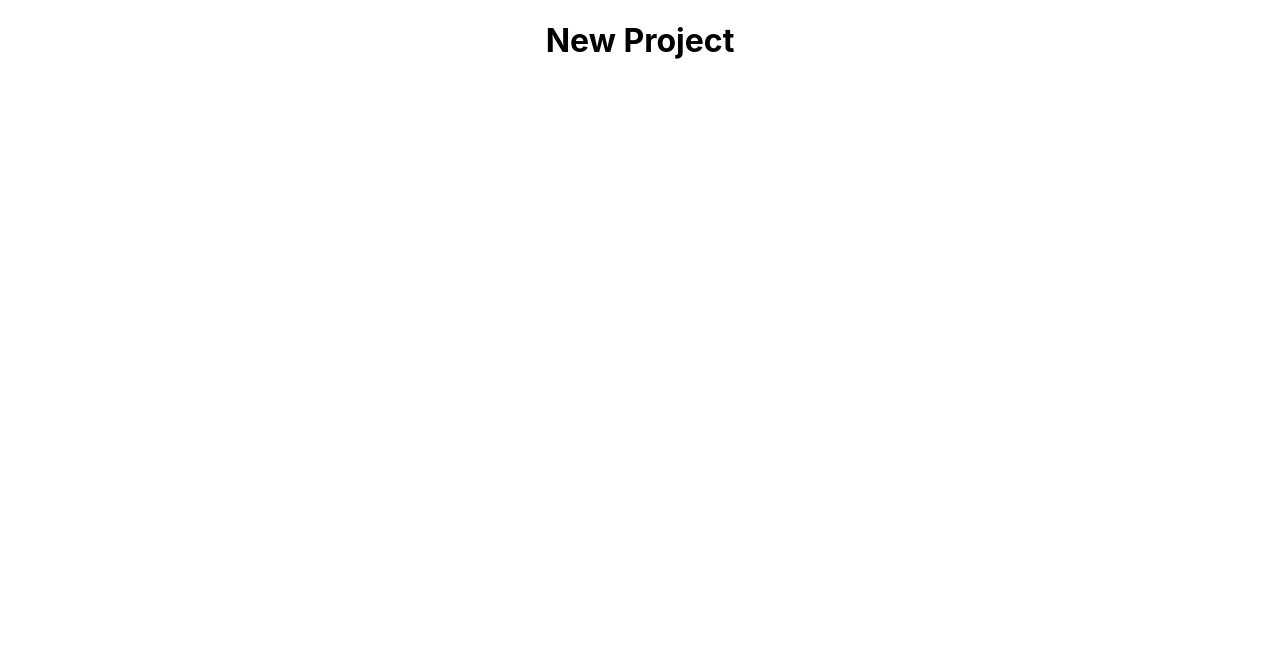
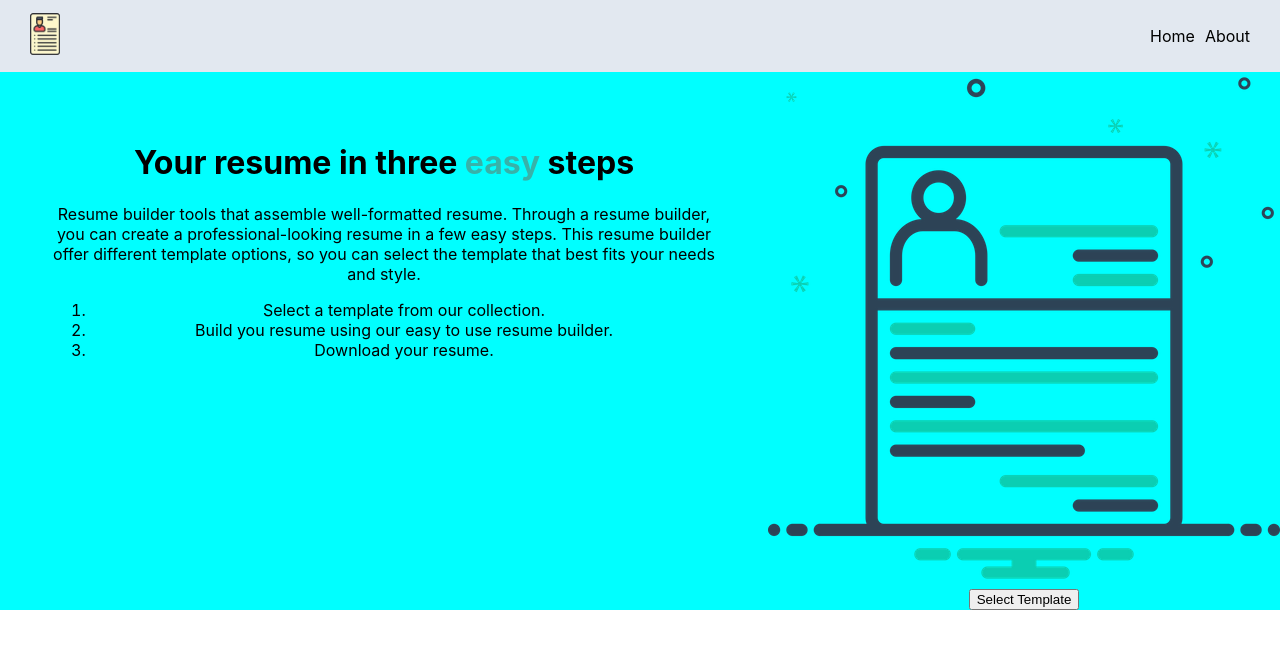
Before and after one commit to Monu5808/Resume-Builder, a React (Create React App) app: page / in a window 1280 px wide. Shown: the top 648 px of the page. Built offline with nearby package versions, Linux system fonts and the light colour scheme.

Commit message:
Added Navbar component

```diff
--- a/src/App.js
+++ b/src/App.js
@@ -1,10 +1,20 @@
-
 import './App.css';
+import Navbar from './Navbar/Navbar';
+import Home from './Pages/Home';
 
 function App() {
   return (
+
+
+
     <div className="App">
-     <h1> New Project </h1>
+
+        < Navbar />
+        <Home />
+
+
+
+
     </div>
   );
 }
--- /dev/null
+++ b/src/Navbar/Navbar.css
@@ -0,0 +1,22 @@
+.left-col img{
+    width: 30px;
+}
+
+.nav-main{
+    background-color: #e2e8f0;
+    display: flex;
+    justify-content: space-between;
+    align-items: center;
+    padding: 10px 30px;
+}
+
+.right-col ul{
+    display: flex;
+    gap: 10px;
+}
+
+.right-col li {
+
+    list-style: none;
+
+}
--- /dev/null
+++ b/src/Navbar/Navbar.js
@@ -0,0 +1,22 @@
+import React from 'react'
+import logo from '../Assets/download.jpg';
+
+import './Navbar.css';
+
+const Navbar = () => {
+  return (
+    <div className='nav-main'>
+      <div className="left-col">
+        <img src={logo}/>
+      </div>
+      <div className="right-col">
+        <ul>
+          <li>Home</li>
+          <li>About</li>
+        </ul>
+      </div>
+    </div>
+  )
+}
+
+export default Navbar;
--- /dev/null
+++ b/src/Pages/Home.css
@@ -0,0 +1,13 @@
+.home-main{
+    background-color: aqua;
+    display: flex;
+    justify-content: space-between;
+}
+
+.home-left{
+    padding: 50px;
+}
+
+.home-right button{
+    text-align: center;
+}
--- /dev/null
+++ b/src/Pages/Home.js
@@ -0,0 +1,29 @@
+import React from 'react'
+import './Home.css'
+
+import mainImage from '../Assets/home-img.png'
+
+const Home = () => {
+  return (
+    <div className='home-main'>
+      <div className='home-left'>
+          <h1>Your resume in three <span style={{color:"#38b2a9"}}>easy</span>  steps</h1>
+          <p>Resume builder tools that assemble well-formatted resume. Through a resume builder, you can create a professional-looking resume in a few easy steps. This resume builder offer different template options, so you can select the template that best fits your needs and style.</p>
+
+          <ol>
+            <li>Select a template from our collection.</li>
+            <li>Build you resume using our easy to use resume builder.</li>
+            <li>Download your resume.</li>
+          </ol>
+      </div>
+
+      <div className='home-right'>
+        <img src={mainImage} />
+        <button>Select Template</button>
+      </div>
+
+    </div>
+  )
+}
+
+export default Home;
```
Also changed, not shown: src/Assets/download.jpg (added), src/Assets/home-img.png (added), src/Pages/About.js (added).
